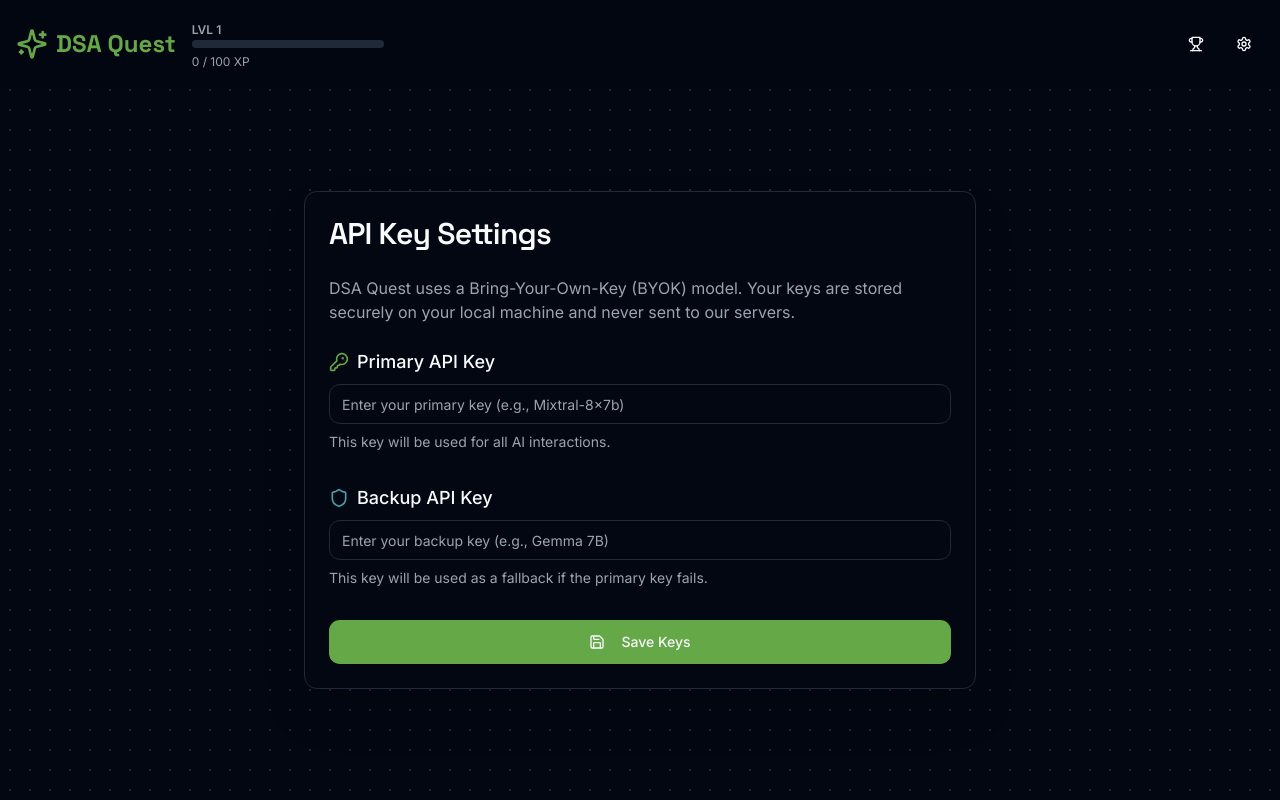
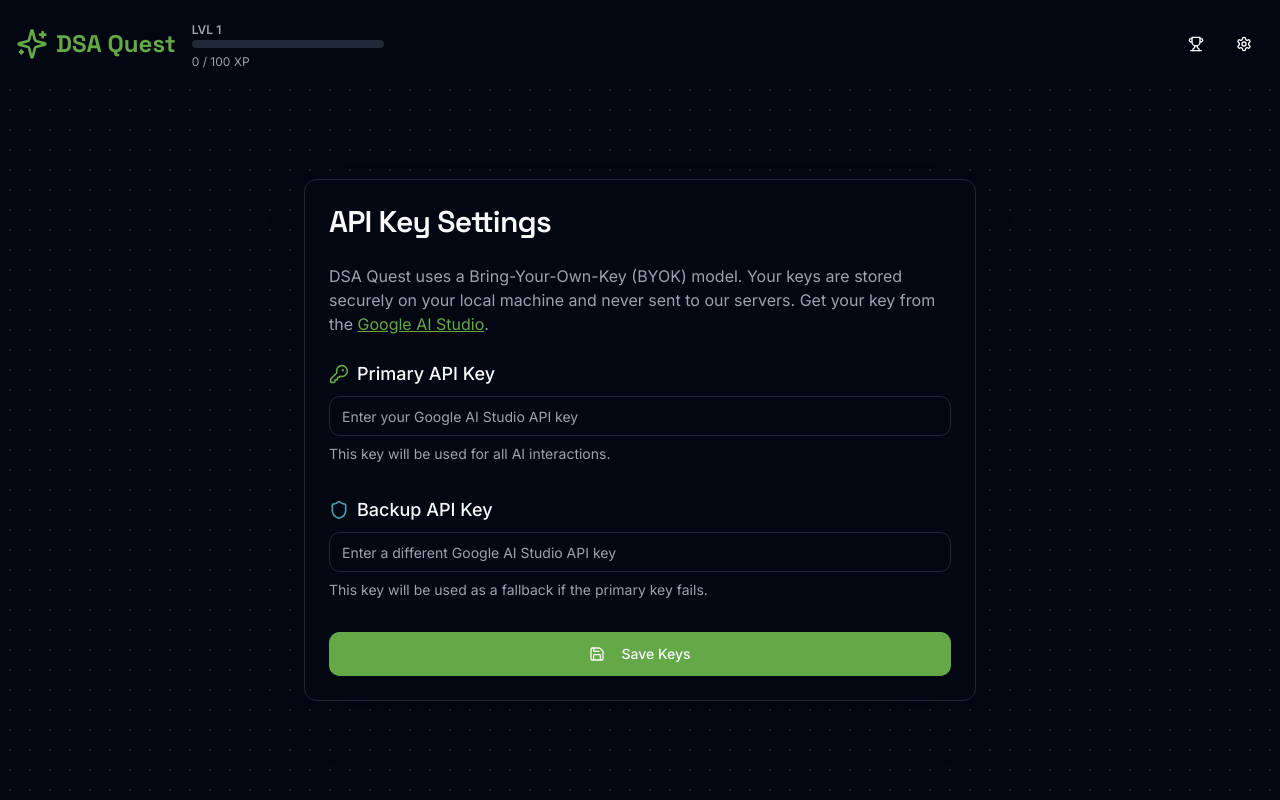
Before and after one commit to pavan67890/dsa_quest, a Next.js app: page /settings in a window 1280 px wide. Built offline with nearby package versions, Linux system fonts and the light colour scheme.

Commit message:
ai error coming

```diff
--- a/src/ai/flows/provide-realtime-code-review.ts
+++ b/src/ai/flows/provide-realtime-code-review.ts
@@ -28,7 +28,6 @@
   feedback: z.string().describe('AI-powered feedback on the code snippet, including correctness, efficiency, and style.'),
   revisedCode: z.string().optional().describe('The revised code snippet with AI-powered code improvement suggestions.'),
   explanation: z.string().optional().describe('Explanation of what each of changes mean and why they were made.'),
-  sentiment: z.string().optional().describe('Overall sentiment of the AI towards the code. Can be used to choose interviewer reaction.'),
 });
 
 export type ProvideRealtimeCodeReviewOutput = z.infer<
@@ -48,7 +47,7 @@
   prompt: `You are an expert code reviewer specializing in data structures and algorithms.
 
   You will provide feedback to the user on their code, focusing on correctness, efficiency, and style.
-  You may also suggest code revisions and provide an explanation for the changes. You will also provide the sentiment on the code.
+  You may also suggest code revisions and provide an explanation for the changes.
   Consider the problem the code is trying to solve when providing feedback.
   Try to suggest using more optimal solutions.
 
--- a/src/ai/flows/simulate-ai-interviewer.ts
+++ b/src/ai/flows/simulate-ai-interviewer.ts
@@ -58,10 +58,7 @@
   - nextQuestion: The next question you should ask the user.
   - conversationSummary: A summary of the current interviewer question and user response.
   - sentiment: The sentiment of the conversation (e.g., positive, neutral, negative) for interviewer image changing.
-
-  {{#if codeReview}}
-  - codeReview: Review the code written by the candidate, provide suggestions and improvements. Only fill this field if the interviewer asks for code.
-  {{/if}}
+  - codeReview: If the user response contains code, review the code written by the candidate, provide suggestions and improvements.
 
   Format your response as a JSON object.
 `,
--- a/src/app/settings/page.tsx
+++ b/src/app/settings/page.tsx
@@ -55,7 +55,7 @@
           </CardHeader>
           <CardContent>
             <p className="text-muted-foreground mb-6">
-              DSA Quest uses a Bring-Your-Own-Key (BYOK) model. Your keys are stored securely on your local machine and never sent to our servers.
+              DSA Quest uses a Bring-Your-Own-Key (BYOK) model. Your keys are stored securely on your local machine and never sent to our servers. Get your key from the <a href="https://ai.google.dev/studio" target="_blank" rel="noopener noreferrer" className="underline text-primary">Google AI Studio</a>.
             </p>
             <Form {...form}>
               <form onSubmit={form.handleSubmit(onSubmit)} className="space-y-8">
@@ -66,7 +66,7 @@
                     <FormItem>
                       <FormLabel className="flex items-center gap-2 text-lg"><KeyRound className="w-5 h-5 text-primary" /> Primary API Key</FormLabel>
                       <FormControl>
-                        <Input type="password" placeholder="Enter your primary key (e.g., Mixtral-8x7b)" {...field} />
+                        <Input type="password" placeholder="Enter your Google AI Studio API key" {...field} />
                       </FormControl>
                       <FormDescription>
                         This key will be used for all AI interactions.
@@ -82,7 +82,7 @@
                     <FormItem>
                       <FormLabel className="flex items-center gap-2 text-lg"><Shield className="w-5 h-5 text-accent" /> Backup API Key</FormLabel>
                       <FormControl>
-                        <Input type="password" placeholder="Enter your backup key (e.g., Gemma 7B)" {...field} />
+                        <Input type="password" placeholder="Enter a different Google AI Studio API key" {...field} />
                       </FormControl>
                       <FormDescription>
                         This key will be used as a fallback if the primary key fails.
```
